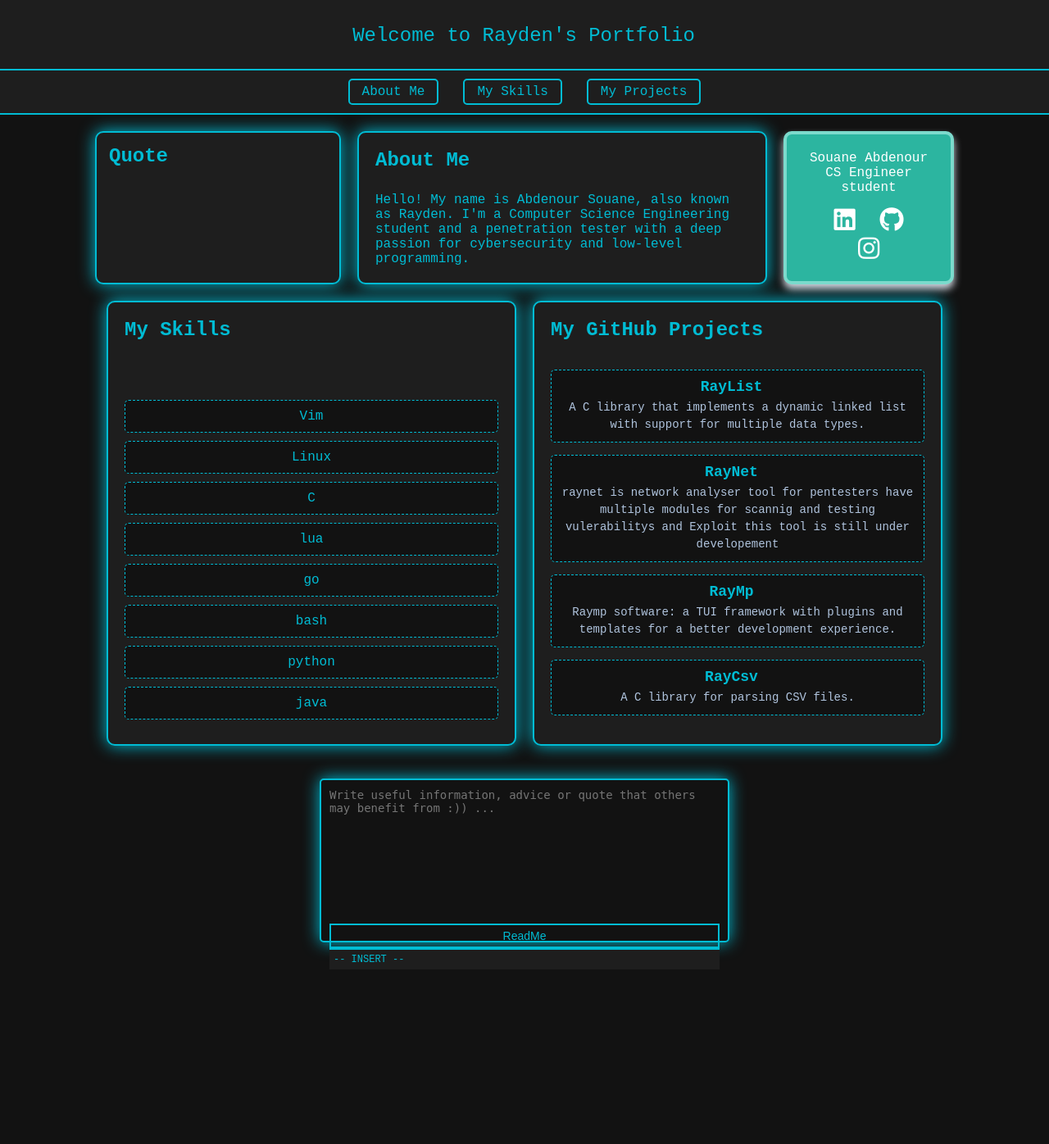
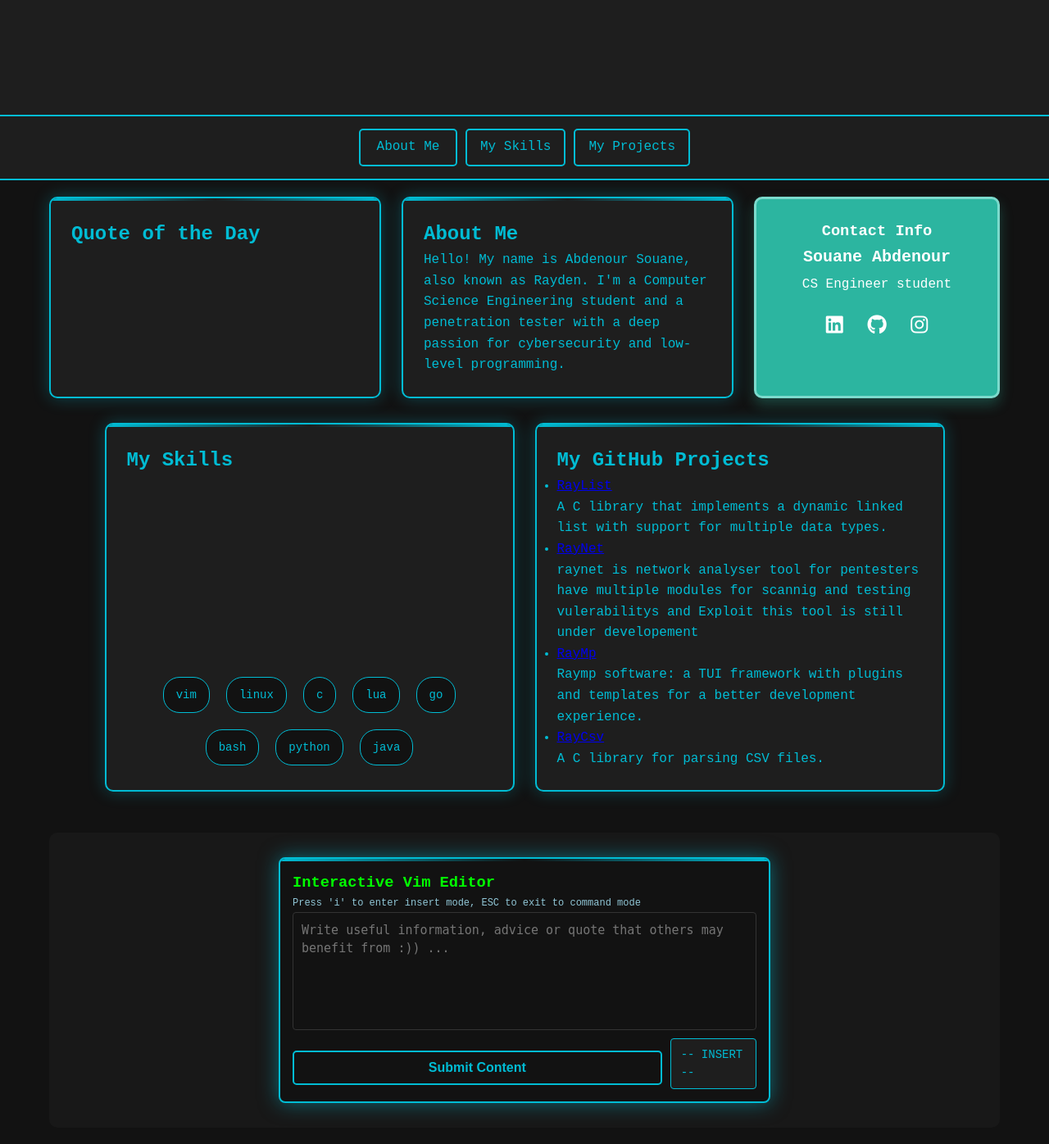
Before and after one commit to abdorayden/PortFolio, a Flask app: page / in a window 1280 px wide. Shown: the whole page at 82% size. Before the commit the page ends 1174 px from the top, so only its background shows below. Run offline with Flask 3, Linux system fonts and the light colour scheme.

Commit message:
add some fixes

```diff
--- a/static/css/styles.css
+++ b/static/css/styles.css
@@ -9,6 +9,7 @@
 	background: #121212;
 	color: #00bcd4;
 	overflow-y: auto;
+	line-height: 1.6;
 }
 
 header {
@@ -23,24 +24,33 @@
 	display: flex;
 	justify-content: center;
 	background: #1e1e1e;
-	padding: 10px;
+	padding: 15px;
 	border-bottom: 2px solid #00bcd4;
+	flex-wrap: wrap;
+	gap: 10px;
 }
 
 nav a {
 	color: #00bcd4;
 	text-decoration: none;
-	margin: 0 15px;
+	padding: 8px 16px;
+	border: 2px solid #00bcd4;
+	border-radius: 5px;
+	transition: all 0.3s ease;
 	font-size: 16px;
-	border: 2px solid #00bcd4;
-	padding: 5px 15px;
-	border-radius: 5px;
-	transition:
-		background 0.3s ease,
-		color 0.3s ease;
+	min-width: 120px;
+	text-align: center;
 }
 
-nav a:hover {
+nav a:hover, nav a:focus {
+	background: #00bcd4;
+	color: #121212;
+	transform: translateY(-2px);
+	outline: 2px solid #00bcd4;
+	outline-offset: 2px;
+}
+
+nav a.active {
 	background: #00bcd4;
 	color: #121212;
 }
@@ -54,6 +64,7 @@
 		blink 2.5s step-end infinite;
 	border-right: 2px solid #00bcd4;
 	margin-top: 10px;
+	width: 0;
 }
 
 @keyframes typing {
@@ -76,128 +87,110 @@
 	display: flex;
 	flex-direction: column;
 	align-items: center;
-	gap: 20px;
+	gap: 30px;
 	padding: 20px;
+	max-width: 1200px;
+	margin: 0 auto;
 }
 
 .row {
 	display: flex;
 	flex-wrap: wrap;
-	gap: 20px;
+	gap: 25px;
 	width: 100%;
 	justify-content: center;
+	align-items: stretch;
 }
 
 .card {
-	display: flex;
 	background: #1e1e1e;
 	border: 2px solid #00bcd4;
 	border-radius: 10px;
-	padding: 20px;
-	flex: 1;
+	padding: 25px;
+	flex: 1 1 calc(33% - 25px);
 	min-width: 300px;
 	max-width: 500px;
+	display: flex;
 	flex-direction: column;
 	justify-content: space-between;
-	box-shadow: 0px 0px 20px #00bcd4;
-	transition: transform 0.3s ease;
+	box-shadow: 0px 0px 20px rgba(0, 188, 212, 0.3);
+	transition: all 0.3s ease;
+	position: relative;
+	overflow: hidden;
+}
+
+.card::before {
+	content: '';
+	position: absolute;
+	top: 0;
+	left: 0;
+	right: 0;
+	height: 3px;
+	background: linear-gradient(90deg, #00bcd4, transparent, #00bcd4);
 }
 
 .quote {
-	/*display: flex;*/
 	background: #1e1e1e;
 	border: 2px solid #00bcd4;
 	border-radius: 10px;
-	padding: 15px;
-	/*flex: 1;*/
+	padding: 25px;
+	flex: 1 1 calc(33% - 25px);
 	min-width: 300px;
 	max-width: 500px;
+	display: flex;
+	flex-direction: column;
+	justify-content: space-between;
+	box-shadow: 0px 0px 20px rgba(0, 188, 212, 0.3);
+	transition: all 0.3s ease;
+	position: relative;
+	overflow: hidden;
+}
 
-	/*flex-direction: column;*/
-	justify-content: space-between;
-	box-shadow: 0px 0px 20px #00bcd4;
-	transition: transform 0.3s ease;
+.quote::before {
+	content: '';
+	position: absolute;
+	top: 0;
+	left: 0;
+	right: 0;
+	height: 3px;
+	background: linear-gradient(90deg, #00bcd4, transparent, #00bcd4);
 }
 
 .quote #p-quote {
-	margin-top: 10%;
-	margin-left: 2%;
+	margin-top: 10px;
 	color: #91c7d7;
 	font-size: 17px;
- }
-
-.projects-list {
-	list-style: none;
-	padding: 0;
-	margin-top: 20px;
-}
-
-.projects-list li {
-	margin: 15px 0;
-	padding: 10px;
-	background: #121212;
-	border: 1px dashed #00bcd4;
-	border-radius: 5px;
-	text-align: center;
-	transition:
-		background 0.3s ease,
-		transform 0.3s ease;
-}
-
-.projects-list li:hover {
-	background: #1e1e1e;
-	transform: scale(1.02);
-}
-
-.projects-list a {
-	color: #00bcd4;
-	text-decoration: none;
-	font-weight: bold;
-	font-size: 18px;
-}
-
-.projects-list a:hover {
-	text-decoration: underline;
-	color: #00ffcc;
-}
-
-.projects-list p {
-	margin-top: 5px;
-	font-size: 14px;
-	color: #b0c4de;
-	line-height: 1.5;
-}
-
-a {
-	font-size: 30px;
-	margin-right: 15px;
-	text-decoration: none;
-	color: #000;
-}
-a:hover {
-	color: #0073b1;
-}
-
-.card:hover {
-	transform: scale(1.05);
-}
-
-.quote:hover {
-	transform: scale(1.05);
+	font-style: italic;
+	flex-grow: 1;
+	display: flex;
+	align-items: center;
 }
 
 .skills {
 	list-style: none;
 	padding: 0;
+	display: flex;
+	flex-wrap: wrap;
+	gap: 10px;
+	justify-content: center;
 }
 
 .skills li {
-	margin: 10px 0;
+	margin: 5px;
 	background: #121212;
-	padding: 10px;
-	border: 1px dashed #00bcd4;
-	border-radius: 5px;
+	padding: 10px 15px;
+	border: 1px solid #00bcd4;
+	border-radius: 20px;
 	text-align: center;
+	font-size: 14px;
+	transition: all 0.3s ease;
+	flex: 0 0 auto;
+}
+
+.skills li:hover {
+	background: #00bcd4;
+	color: #121212;
+	transform: scale(1.05);
 }
 
 .github-projects ul {
@@ -224,100 +217,240 @@
 
 .vim-editor .submit-button {
 	margin-top: 10px;
-	padding: 5px 10px;
+	padding: 10px;
 	border: 2px solid #00bcd4;
 	background: transparent;
 	color: #00bcd4;
-	font-size: 14px;
+	font-size: 16px;
 	cursor: pointer;
-	transition:
-		background 0.3s ease,
-		color 0.3s ease;
+	transition: all 0.3s ease;
 	display: inline-block;
 	width: 100%;
+	border-radius: 5px;
+	font-weight: bold;
 }
 
-.vim-editor .submit-button:hover {
+.vim-editor .submit-button:hover, .vim-editor .submit-button:focus {
 	background: #00bcd4;
 	color: #121212;
+	transform: translateY(-2px);
+	box-shadow: 0 4px 8px rgba(0, 188, 212, 0.4);
+	outline: 2px solid #00bcd4;
+	outline-offset: 2px;
 }
 
 .vim-editor-container {
 	display: flex;
 	justify-content: center;
 	align-items: center;
-	padding: 20px;
+	padding: 30px 20px;
 	width: 100%;
+	background: rgba(30, 30, 30, 0.5);
+	border-radius: 10px;
+	margin-top: 20px;
 }
 
 .vim-editor {
 	background: #121212;
 	color: #00ff00;
 	border: 2px solid #00bcd4;
-	border-radius: 5px;
+	border-radius: 8px;
 	width: 100%;
-	max-width: 500px;
-	height: 200px;
-	padding: 10px;
+	max-width: 600px;
+	height: 300px;
+	padding: 15px;
 	font-family: "Courier New", Courier, monospace;
-	box-shadow: 0px 0px 20px #00bcd4;
+	box-shadow: 0 0 25px rgba(0, 188, 212, 0.5);
+	position: relative;
+	overflow: hidden;
+	display: flex;
+	flex-direction: column;
+}
+
+.vim-editor::before {
+	content: '';
+	position: absolute;
+	top: 0;
+	left: 0;
+	right: 0;
+	height: 3px;
+	background: linear-gradient(90deg, #00bcd4, transparent, #00bcd4);
+}
+
+.vim-header {
+	margin-bottom: 10px;
+}
+
+.vim-header h3 {
+	color: #00bcd4;
+	margin-bottom: 5px;
+	font-size: 18px;
+}
+
+.vim-instructions {
+	font-size: 12px;
+	color: #91c7d7;
+	margin: 0;
 }
 
 .vim-editor textarea {
 	width: 100%;
-	height: 150px;
+	flex-grow: 1;
 	background: transparent;
 	color: #00ff00;
-	border: none;
+	border: 1px solid #333;
+	border-radius: 4px;
 	resize: none;
 	outline: none;
-	font-size: 14px;
+	font-size: 15px;
+	padding: 10px;
+	line-height: 1.5;
+	margin-bottom: 10px;
+}
+
+.vim-controls {
+	display: flex;
+	align-items: center;
+	gap: 10px;
 }
 
 .vim-editor .status-bar {
 	background: #1e1e1e;
-	padding: 5px;
+	padding: 8px 12px;
 	color: #00bcd4;
-	border-top: 2px solid #00bcd4;
-	font-size: 12px;
+	border: 1px solid #00bcd4;
+	border-radius: 4px;
+	font-size: 14px;
 	text-align: left;
+	flex-grow: 1;
 }
 
 .card-client {
 	background: #2cb5a0;
-	width: 13rem;
-	padding: 20px;
-	border: 4px solid #7cdacc;
-	box-shadow: 0 6px 10px rgba(207, 212, 222, 1);
+	width: 100%;
+	max-width: 300px;
+	padding: 25px;
+	border: 3px solid #7cdacc;
+	box-shadow: 0 8px 16px rgba(44, 181, 160, 0.3);
 	border-radius: 10px;
 	text-align: center;
 	color: #fff;
+	transition: all 0.3s ease;
+}
+
+.card-client:hover {
+	transform: translateY(-5px);
+	box-shadow: 0 12px 20px rgba(44, 181, 160, 0.4);
+}
+
+.card-client .name-client {
+	font-size: 20px;
+	font-weight: bold;
+	margin-bottom: 5px;
 }
 
 .card-client .social-media {
-	margin-top: 15px;
+	margin-top: 20px;
 }
 
 .card-client .social-media a {
 	margin: 0 10px;
 	color: #fff;
 	text-decoration: none;
+	font-size: 24px;
+	transition: all 0.3s ease;
+	display: inline-block;
 }
 
-.card-client .social-media a svg {
-	width: 20px;
-	height: 20px;
-	fill: #fff;
-	transition: fill 0.3s ease;
+.card-client .social-media a:hover {
+	color: #00bcd4;
+	transform: scale(1.2);
+	text-decoration: none;
 }
 
-.card-client .social-media a:hover svg {
-	fill: #00bcd4;
+@media (max-width: 1100px) {
+	.card, .quote {
+		flex: 1 1 calc(50% - 25px);
+	}
 }
 
 @media (max-width: 768px) {
+	.container {
+		padding: 15px;
+		gap: 20px;
+	}
+
 	.row {
 		flex-direction: column;
+		gap: 20px;
+	}
+
+	.card, .quote {
+		flex: 1 1 100%;
+		min-width: unset;
+	}
+
+	nav {
+		flex-direction: column;
+		align-items: center;
+		gap: 10px;
+	}
+
+	nav a {
+		width: 80%;
+		max-width: 200px;
+	}
+
+	.skills {
+		gap: 8px;
+	}
+
+	.skills li {
+		padding: 8px 12px;
+		font-size: 13px;
+	}
+
+	.vim-editor-container {
+		padding: 20px 15px;
+	}
+
+	.vim-editor {
+		height: 220px;
+	}
+
+	.card-client {
+		max-width: 100%;
+		padding: 20px;
+	}
+}
+
+@media (max-width: 480px) {
+	body {
+		font-size: 14px;
+	}
+
+	header {
+		font-size: 20px;
+		padding: 15px;
+	}
+
+	.card, .quote {
+		padding: 20px;
+	}
+
+	.nav a {
+		font-size: 14px;
+		padding: 6px 12px;
+		min-width: 100px;
+	}
+
+	.vim-editor {
+		height: 200px;
+		padding: 10px;
+	}
+
+	.vim-editor textarea {
+		font-size: 14px;
 	}
 }
 
--- a/templates/index.html
+++ b/templates/index.html
@@ -6,6 +6,7 @@
 			name="viewport"
 			content="width=device-width, initial-scale=1.0"
 		/>
+		<meta name="description" content="Abdenour Souane (Rayden) - Computer Science Engineer student and penetration tester with expertise in cybersecurity and low-level programming">
 		<title>Abdenour Souane Portfolio</title>
 		<link
 			rel="stylesheet"
@@ -14,7 +15,7 @@
 		<link
 			rel="icon"
 			href="https://github.com/abdorayden/PortFolio/blob/master/assets/eminem.png?raw=true"
-			type="image/x-icon type"
+			type="image/x-icon"
 		/>
 		<link
 			href="https://cdnjs.cloudflare.com/ajax/libs/font-awesome/6.0.0-beta3/css/all.min.css"
@@ -23,24 +24,23 @@
 	</head>
 
 	<body>
-		<header>
-			<span class="hacker-text"
-				>Welcome to Rayden's Portfolio</span
-			>
+		<header role="banner">
+			<h1 class="hacker-text">Welcome to Rayden's Portfolio</h1>
 		</header>
-		<nav>
-			<a href="#about">About Me</a>
-			<a href="#skills">My Skills</a>
-			<a href="#projects">My Projects</a>
+		<nav role="navigation" aria-label="Main navigation">
+			<a href="#about" aria-label="Go to About section">About Me</a>
+			<a href="#skills" aria-label="Go to Skills section">My Skills</a>
+			<a href="#projects" aria-label="Go to Projects section">My Projects</a>
 		</nav>
+		<main role="main">
 			<div class="container">
 				<div class="row">
-				<div class="quote">
-					<h2>Quote</h2>
-					<div id="p-quote"></div>
-				</div>
-				<div id="about" class="card">
-					<h2>About Me</h2>
+					<section class="quote" aria-labelledby="quote-heading">
+						<h2 id="quote-heading">Quote of the Day</h2>
+						<div id="p-quote" aria-live="polite" aria-atomic="true"></div>
+					</section>
+					<section id="about" class="card" aria-labelledby="about-heading">
+						<h2 id="about-heading">About Me</h2>
 						<p>
 							Hello! My name is Abdenour
 							Souane, also known as Rayden.
@@ -50,16 +50,18 @@
 							passion for cybersecurity and
 							low-level programming.
 						</p>
-				</div>
-				<div class="card-client">
+					</section>
+					<section class="card-client" aria-labelledby="contact-heading">
+						<h3 id="contact-heading">Contact Info</h3>
 						<p class="name-client">
 							Souane Abdenour
 						</p>
 						<p>CS Engineer student</p>
-					<div class="social-media">
+						<div class="social-media" aria-label="Social media links">
 							<a
 								href="https://www.linkedin.com/in/abdenour-souane"
 								target="_blank"
+								aria-label="LinkedIn profile"
 								><i
 									class="fab fa-linkedin"
 								></i
@@ -67,6 +69,7 @@
 							<a
 								href="https://github.com/abdorayden"
 								target="_blank"
+								aria-label="GitHub profile"
 								><i
 									class="fab fa-github"
 								></i
@@ -74,32 +77,33 @@
 							<a
 								href="https://www.instagram.com/abdenour__souane/"
 								target="_blank"
+								aria-label="Instagram profile"
 								><i
 									class="fab fa-instagram"
 								></i
 							></a>
 						</div>
-				</div>
+					</section>
 				</div>
 
 				<div class="row">
-				<div id="skills" class="card">
-					<h2>My Skills</h2>
-					<ul class="skills">
-						<li>Vim</li>
-						<li>Linux</li>
-						<li>C</li>
+					<section id="skills" class="card" aria-labelledby="skills-heading">
+						<h2 id="skills-heading">My Skills</h2>
+						<ul class="skills" aria-label="Programming languages and technologies">
+							<li>vim</li>
+							<li>linux</li>
+							<li>c</li>
 							<li>lua</li>
 							<li>go</li>
 							<li>bash</li>
 							<li>python</li>
 							<li>java</li>
 						</ul>
-				</div>
+					</section>
 
-				<div id="projects" class="card">
-					<h2>My GitHub Projects</h2>
-					<ul class="projects-list">
+					<section id="projects" class="card" aria-labelledby="projects-heading">
+						<h2 id="projects-heading">My GitHub Projects</h2>
+						<ul class="projects-list" aria-label="List of projects">
 							<li>
 								<a
 									href="https://rayden-six.vercel.app/raylist"
@@ -162,39 +166,47 @@
 								</p>
 							</li>
 						</ul>
-				</div>
+					</section>
 				</div>
 
-			<div class="vim-editor-container">
+				<section class="vim-editor-container" aria-labelledby="vim-editor-heading">
 					<div class="vim-editor">
+						<h3 id="vim-editor-heading">Interactive Vim Editor</h3>
+						<p class="vim-instructions">Press 'i' to enter insert mode, ESC to exit to command mode</p>
 						<textarea
 							id="editor-textarea"
 							placeholder="Write useful information, advice or quote that others may benefit from :)) ..."
+							aria-label="Vim-style editor for adding content"
+							aria-describedby="vim-editor-instructions"
 						></textarea>
+						<div class="vim-controls">
 							<button
 								class="submit-button"
 								id="submit-button"
+								aria-describedby="vim-status"
 							>
-						ReadMe
+								Submit Content
 							</button>
-					<div class="status-bar" id="status-bar">
+							<div class="status-bar" id="vim-status" aria-live="polite" aria-atomic="true">
 								-- INSERT --
 							</div>
 						</div>
 					</div>
+				</section>
 			</div>
+		</main>
 
-		<div id="notification" class="notification">
-			<span class="close-btn" onclick="closeNotification()"
+		<div id="notification" class="notification" role="alert" aria-live="assertive">
+			<span class="close-btn" onclick="closeNotification()" aria-label="Close notification"
 				>&times;</span
 			>
-			<strong class="resp">Success!</strong>
+			<span class="resp">Success!</span>
 		</div>
 
 		<script>
 			const textarea =
 				document.getElementById("editor-textarea");
-			const statusBar = document.getElementById("status-bar");
+			const statusBar = document.getElementById("vim-status");
 			const submitButton =
 				document.getElementById("submit-button");
 
```
Also changed, not shown: other parts of static/css/styles.css (+25 -8 lines). Lines whose indentation alone changed are shown as unchanged.
